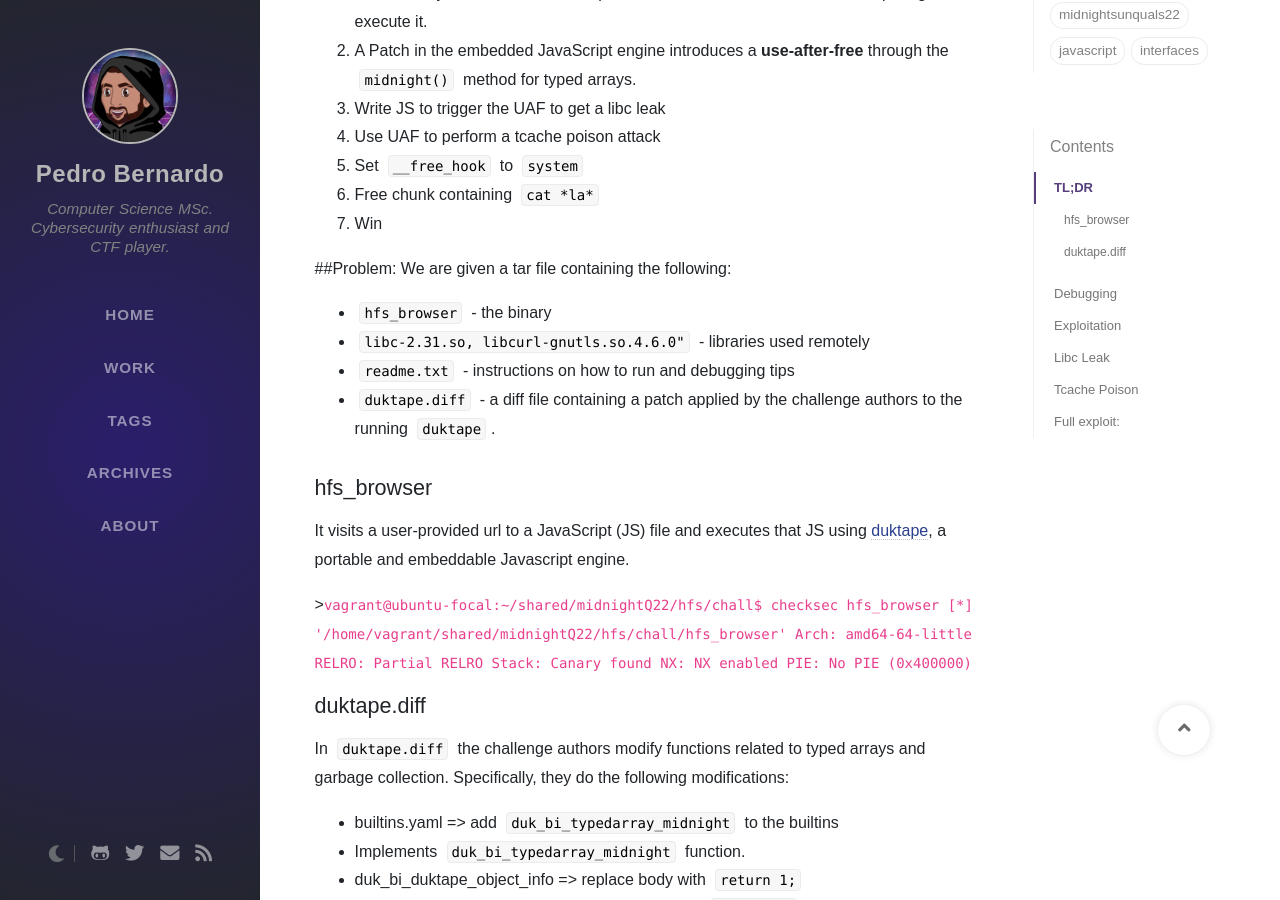
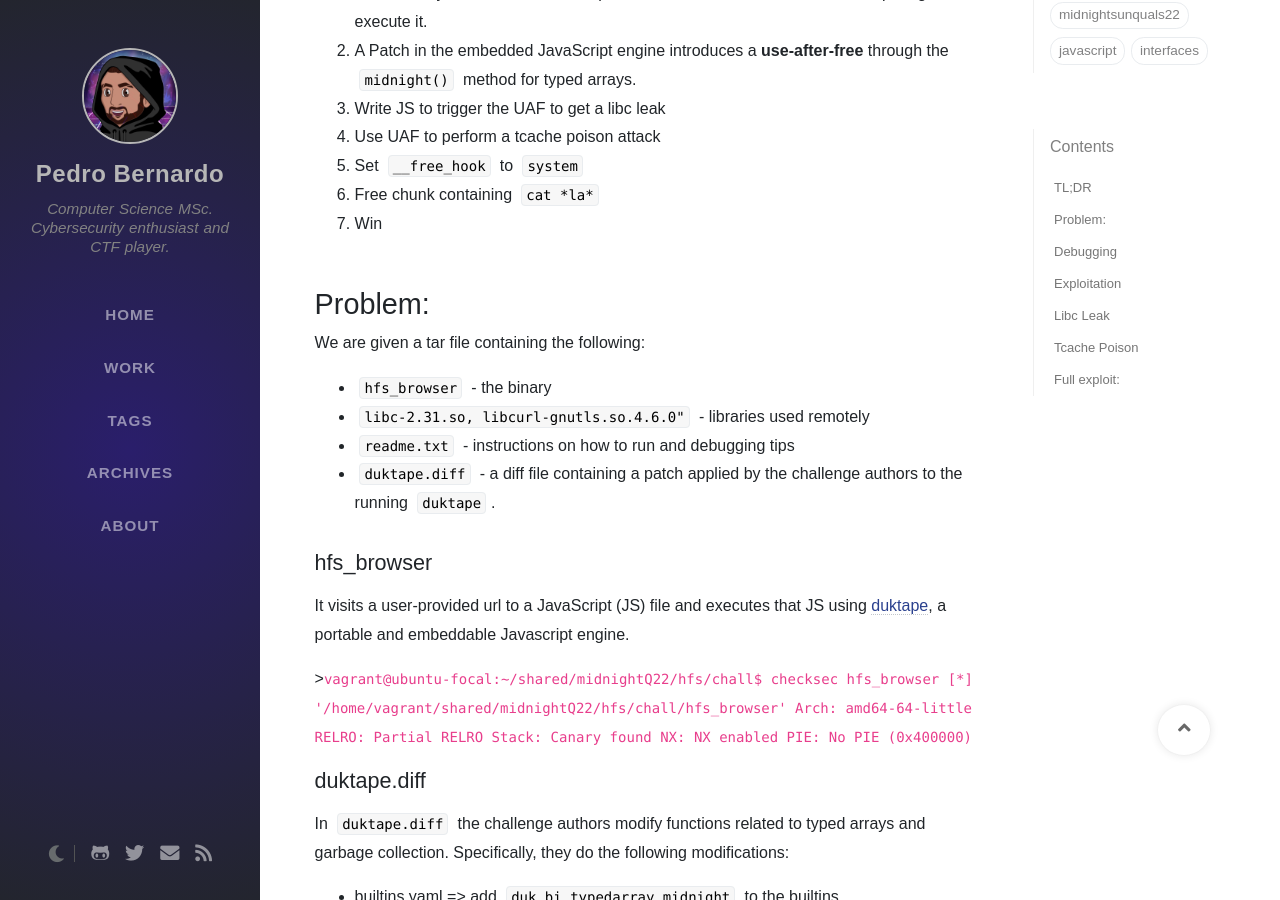
Before and after one commit to Pedro-Bernardo/pedro-bernardo.github.io, a Jekyll site: the page built from _posts/2022-04-03-midnightQuals22_hfs_browser.md, in a window 1280 px wide and 900 px high, scrolled down 428 px. Built offline with Jekyll 4.4.1, drawn with Linux system fonts in a browser that asks for light colours; nearby versions of some CDN libraries; some web fonts are replaced; comment, search, counter and statistics services are not loaded.

Commit message:
fix Problem section

```diff
--- a/_posts/2022-04-03-midnightQuals22_hfs_browser.md
+++ b/_posts/2022-04-03-midnightQuals22_hfs_browser.md
@@ -26,7 +26,7 @@ Solved with [@jorge](https://twitter.com/jorge_cmartins) and [@s3np41k1r1t0](htt
 6. Free chunk containing `cat *la*`
 7. Win
 
-##Problem:
+# Problem:
 We are given a tar file containing the following:
 - `hfs_browser` - the binary
 - `libc-2.31.so, libcurl-gnutls.so.4.6.0"` - libraries used remotely
```
